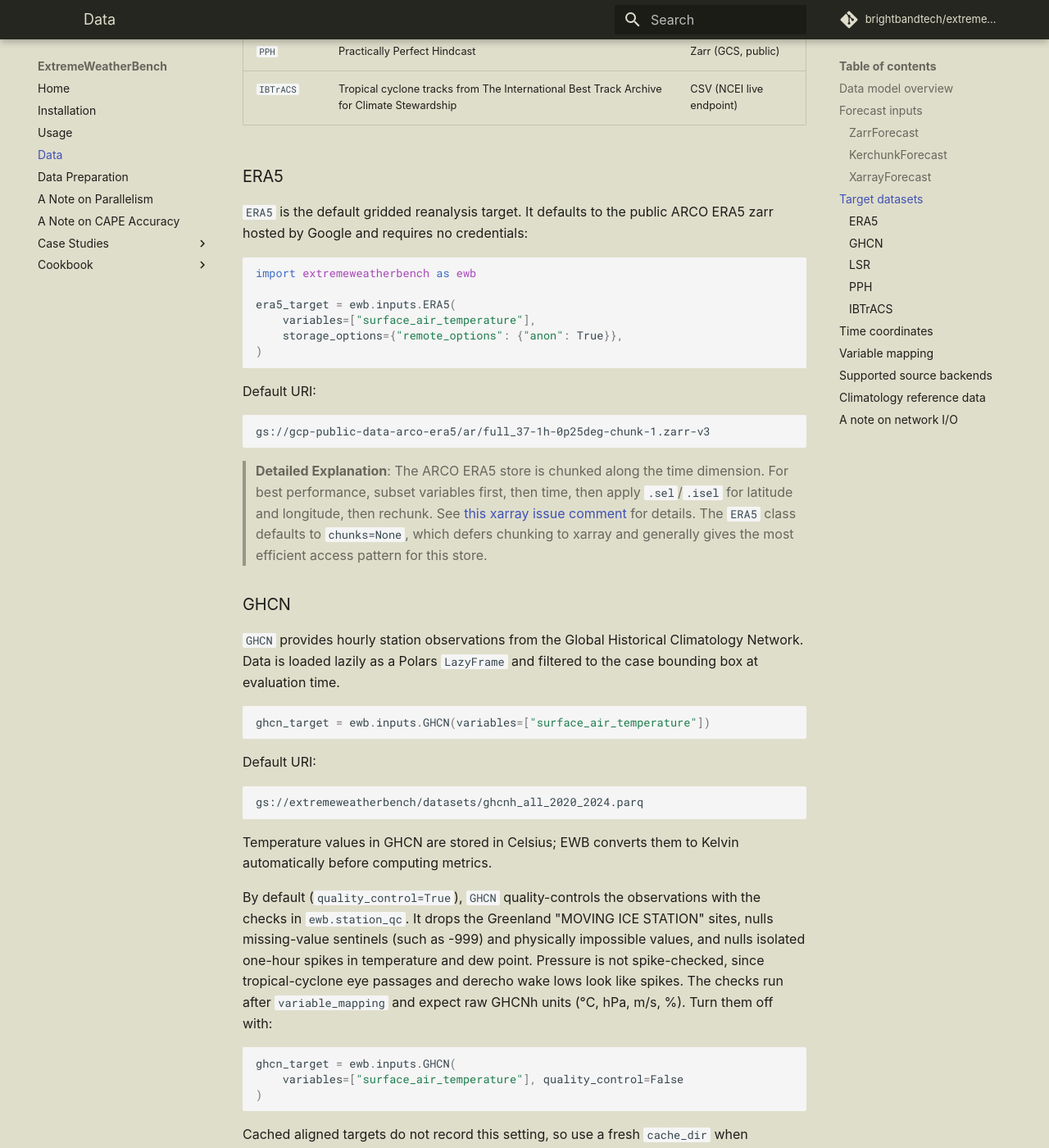
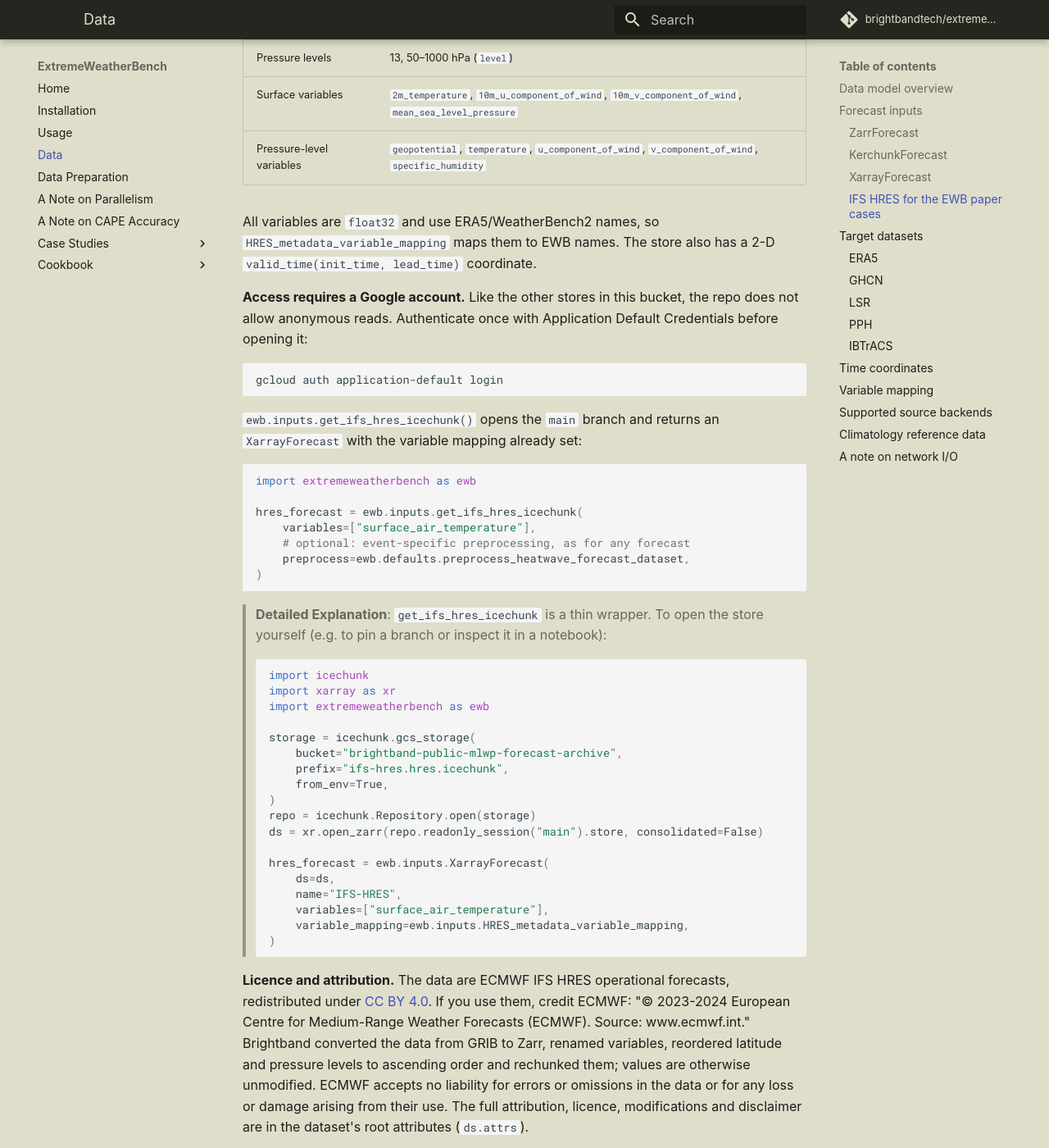
Before and after one commit to brightbandtech/ExtremeWeatherBench, an MkDocs documentation site: the page built from docs/data.md, in a window 1280 px wide and 1400 px high, scrolled down 3227 px. Shown: the whole window at 82% size. Built offline with MkDocs 1.6.1 and Material for MkDocs 9.7.7, drawn with Linux system fonts in a browser that asks for light colours; comment, search, counter and statistics services are not loaded; some of the changed text lies outside the part shown.

Commit message:
docs: add public IFS HRES icechunk store to data docs (#438)
Co-Authored-By: Claude Opus 5.5 <noreply@anthropic.com>

````diff
--- a/docs/data.md
+++ b/docs/data.md
@@ -131,6 +131,85 @@ my_forecast = ewb.inputs.XarrayForecast(
 `source` and `name` default to `"memory"` and `"in-memory dataset"` respectively.
 Providing a descriptive `name` is recommended so evaluation outputs are labelled
 correctly in the output DataFrame.
+
+### IFS HRES for the EWB paper cases
+
+The WeatherBench2 HRES zarr used in the `ZarrForecast` example ends in 2022, so it
+does not cover the 2023–24 cases evaluated in the EWB paper. Brightband publishes the
+ECMWF IFS HRES archive used for those cases as an [Icechunk](https://icechunk.io/)
+repo:
+
+```
+gs://brightband-public-mlwp-forecast-archive/ifs-hres.hres.icechunk
+```
+
+| | |
+|---|---|
+| Init times | 2023-01-01 00 UTC to 2024-12-31 12 UTC, every 12 h (1462) |
+| Lead times | 0–240 h, every 6 h (41), as `timedelta64` |
+| Grid | 0.25°, `latitude` −90 to 90, `longitude` 0 to 359.75 |
+| Pressure levels | 13, 50–1000 hPa (`level`) |
+| Surface variables | `2m_temperature`, `10m_u_component_of_wind`, `10m_v_component_of_wind`, `mean_sea_level_pressure` |
+| Pressure-level variables | `geopotential`, `temperature`, `u_component_of_wind`, `v_component_of_wind`, `specific_humidity` |
+
+All variables are `float32` and use ERA5/WeatherBench2 names, so
+`HRES_metadata_variable_mapping` maps them to EWB names. The store also has a 2-D
+`valid_time(init_time, lead_time)` coordinate.
+
+**Access requires a Google account.** Like the other stores in this bucket, the repo
+does not allow anonymous reads. Authenticate once with Application Default
+Credentials before opening it:
+
+```bash
+gcloud auth application-default login
+```
+
+`ewb.inputs.get_ifs_hres_icechunk()` opens the `main` branch and returns an
+`XarrayForecast` with the variable mapping already set:
+
+```python
+import extremeweatherbench as ewb
+
+hres_forecast = ewb.inputs.get_ifs_hres_icechunk(
+    variables=["surface_air_temperature"],
+    # optional: event-specific preprocessing, as for any forecast
+    preprocess=ewb.defaults.preprocess_heatwave_forecast_dataset,
+)
+```
+
+> **Detailed Explanation**: `get_ifs_hres_icechunk` is a thin wrapper. To open the
+> store yourself (e.g. to pin a branch or inspect it in a notebook):
+>
+> ```python
+> import icechunk
+> import xarray as xr
+> import extremeweatherbench as ewb
+>
+> storage = icechunk.gcs_storage(
+>     bucket="brightband-public-mlwp-forecast-archive",
+>     prefix="ifs-hres.hres.icechunk",
+>     from_env=True,
+> )
+> repo = icechunk.Repository.open(storage)
+> ds = xr.open_zarr(repo.readonly_session("main").store, consolidated=False)
+>
+> hres_forecast = ewb.inputs.XarrayForecast(
+>     ds=ds,
+>     name="IFS-HRES",
+>     variables=["surface_air_temperature"],
+>     variable_mapping=ewb.inputs.HRES_metadata_variable_mapping,
+> )
+> ```
+
+**Licence and attribution.** The data are ECMWF IFS HRES operational forecasts,
+redistributed under [CC BY 4.0](https://creativecommons.org/licenses/by/4.0/). If you
+use them, credit ECMWF: "© 2023-2024 European Centre for Medium-Range Weather
+Forecasts (ECMWF). Source: www.ecmwf.int." Brightband converted the data from GRIB
+to Zarr, renamed variables, reordered latitude and pressure levels to ascending
+order and rechunked them; values are otherwise unmodified. ECMWF accepts no
+liability for errors or omissions in the data or for any loss or damage arising
+from their use. The full attribution, licence, modifications and disclaimer are in
+the dataset's root attributes (`ds.attrs`).
 
 ## Target datasets
 
@@ -318,7 +397,7 @@ Three built-in mappings are provided in `extremeweatherbench.inputs`:
 | Mapping | Use with |
 |---|---|
 | `ERA5_metadata_variable_mapping` | `ERA5` target or ERA5-formatted forecasts |
-| `HRES_metadata_variable_mapping` | ECMWF HRES from WeatherBench2 |
+| `HRES_metadata_variable_mapping` | ECMWF HRES from WeatherBench2 or the [IFS HRES icechunk store](#ifs-hres-for-the-ewb-paper-cases) |
 | `CIRA_metadata_variable_mapping` | CIRA AIWP models via kerchunk or icechunk |
 
 The `ERA5` and `IBTrACS` target classes apply their respective built-in mappings by
````
